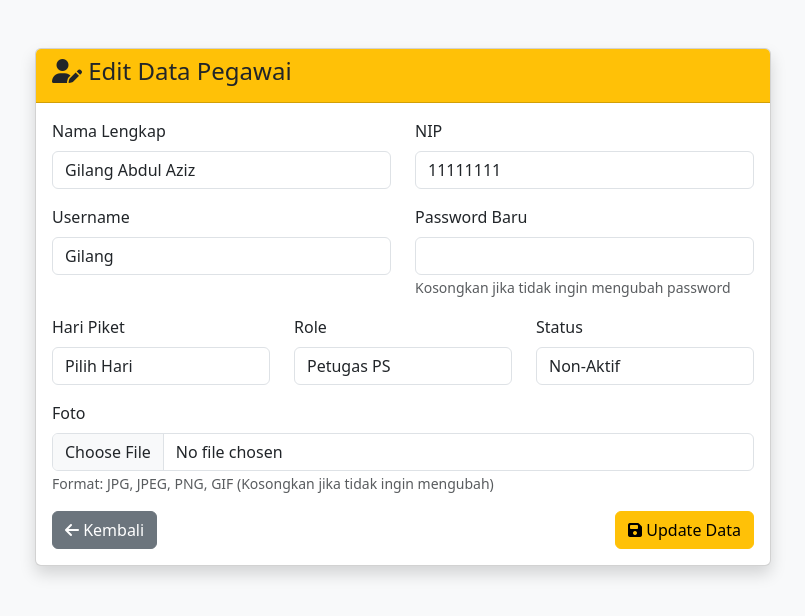
After one commit to alifimansyah/BUKU_TAMU_BPS_KAB_TASIKMALAYA, a PHP site: page /edit_pegawai.php?nip=11111111 in a window 1280 px wide. The commit adds this page. Shown: the top 616 px of the page, without its empty margins (237-1042 px from the left). Run offline with PHP 8.4, Linux system fonts and the light colour scheme; the visitor is signed in with stand-in values (Sample User, id 1); data comes from the database, SQL or seed files in the repository.

Commit message:
add edit functionality for employee records with photo upload and validation

```diff
--- /dev/null
+++ b/edit_pegawai.php
@@ -0,0 +1,230 @@
+<?php
+session_start();
+include 'config/koneksi.php';
+
+// Cek session login
+if (!isset($_SESSION['username'])) {
+    header("Location: login.php");
+    exit();
+}
+
+$error = '';
+$success = '';
+
+// Ambil NIP dari URL
+$nip = isset($_GET['nip']) ? mysqli_real_escape_string($koneksi, $_GET['nip']) : '';
+if (empty($nip)) {
+    header("Location: Profil Pegawai.php");
+    exit();
+}
+
+// Ambil data pegawai
+$query = mysqli_query($koneksi, "SELECT * FROM tb_operator WHERE NIP = '$nip'");
+$pegawai = mysqli_fetch_assoc($query);
+
+if (!$pegawai) {
+    header("Location: Profil Pegawai.php");
+    exit();
+}
+
+if ($_SERVER['REQUEST_METHOD'] == 'POST') {
+    $nama = mysqli_real_escape_string($koneksi, $_POST['nama']);
+    $username = mysqli_real_escape_string($koneksi, $_POST['username']);
+    $new_nip = mysqli_real_escape_string($koneksi, $_POST['nip']);
+    $hari = mysqli_real_escape_string($koneksi, $_POST['hari']);
+    $role = mysqli_real_escape_string($koneksi, $_POST['role']);
+    $status = intval($_POST['status']);
+
+    // Cek NIP dan username sudah ada atau belum (kecuali milik sendiri)
+    $check_nip = mysqli_query($koneksi, "SELECT NIP FROM tb_operator WHERE NIP = '$new_nip' AND NIP != '$nip'");
+    $check_username = mysqli_query($koneksi, "SELECT username FROM tb_operator WHERE username = '$username' AND NIP != '$nip'");
+
+    if (mysqli_num_rows($check_nip) > 0) {
+        $error = "NIP sudah digunakan!";
+    } elseif (mysqli_num_rows($check_username) > 0) {
+        $error = "Username sudah digunakan!";
+    } else {
+        // Handle upload foto
+        $foto = $pegawai['foto']; // Keep existing foto
+        if (isset($_FILES['foto']) && $_FILES['foto']['error'] == 0) {
+            $upload_dir = 'uploads/';
+            if (!is_dir($upload_dir)) {
+                mkdir($upload_dir, 0777, true);
+            }
+
+            $file_extension = strtolower(pathinfo($_FILES['foto']['name'], PATHINFO_EXTENSION));
+            $allowed_extensions = ['jpg', 'jpeg', 'png', 'gif'];
+
+            if (in_array($file_extension, $allowed_extensions)) {
+                $foto_name = time() . '_' . $_FILES['foto']['name'];
+                $foto_path = $upload_dir . $foto_name;
+
+                if (move_uploaded_file($_FILES['foto']['tmp_name'], $foto_path)) {
+                    // Hapus foto lama jika ada
+                    if ($pegawai['foto'] && file_exists($pegawai['foto'])) {
+                        unlink($pegawai['foto']);
+                    }
+                    $foto = $foto_path;
+                }
+            }
+        }
+
+        // Update query
+        $update_query = "UPDATE tb_operator SET
+                         NIP='$new_nip',
+                         username='$username',
+                         Nama='$nama',
+                         foto='$foto',
+                         Hari='$hari',
+                         Role='$role',
+                         Status=$status";
+
+        // Update password jika diisi
+        if (!empty($_POST['password'])) {
+            $password = mysqli_real_escape_string($koneksi, $_POST['password']);
+            $hashed_password = md5($password);
+            $update_query .= ", password='$hashed_password'";
+        }
+
+        $update_query .= " WHERE NIP = '$nip'";
+
+        if (mysqli_query($koneksi, $update_query)) {
+            $success = "Data pegawai berhasil diperbarui!";
+            // Update NIP variable jika berubah
+            $nip = $new_nip;
+            // Refresh data pegawai
+            $query = mysqli_query($koneksi, "SELECT * FROM tb_operator WHERE NIP = '$nip'");
+            $pegawai = mysqli_fetch_assoc($query);
+        } else {
+            $error = "Gagal memperbarui data: " . mysqli_error($koneksi);
+        }
+    }
+}
+?>
+
+<!DOCTYPE html>
+<html lang="id">
+<head>
+    <meta charset="UTF-8">
+    <title>Edit Pegawai - BPS Tasikmalaya</title>
+    <link href="https://cdn.jsdelivr.net/npm/bootstrap@5.3.0/dist/css/bootstrap.min.css" rel="stylesheet">
+    <link rel="stylesheet" href="https://cdnjs.cloudflare.com/ajax/libs/font-awesome/6.4.0/css/all.min.css">
+</head>
+<body class="bg-light">
+    <div class="container mt-5">
+        <div class="row justify-content-center">
+            <div class="col-md-8">
+                <div class="card shadow">
+                    <div class="card-header bg-warning text-dark">
+                        <h4><i class="fas fa-user-edit"></i> Edit Data Pegawai</h4>
+                    </div>
+                    <div class="card-body">
+                        <?php if ($error): ?>
+                            <div class="alert alert-danger"><?= $error ?></div>
+                        <?php endif; ?>
+
+                        <?php if ($success): ?>
+                            <div class="alert alert-success">
+                                <?= $success ?>
+                                <br><a href="Profil Pegawai.php" class="btn btn-sm btn-success mt-2">Kembali ke Daftar Pegawai</a>
+                            </div>
+                        <?php endif; ?>
+
+                        <form method="POST" enctype="multipart/form-data">
+                            <div class="row">
+                                <div class="col-md-6">
+                                    <div class="mb-3">
+                                        <label for="nama" class="form-label">Nama Lengkap</label>
+                                        <input type="text" class="form-control" id="nama" name="nama"
+                                               value="<?= htmlspecialchars($pegawai['Nama']) ?>" maxlength="30" required>
+                                    </div>
+                                </div>
+                                <div class="col-md-6">
+                                    <div class="mb-3">
+                                        <label for="nip" class="form-label">NIP</label>
+                                        <input type="text" class="form-control" id="nip" name="nip"
+                                               value="<?= htmlspecialchars($pegawai['NIP']) ?>" maxlength="10" required>
+                                    </div>
+                                </div>
+                            </div>
+
+                            <div class="row">
+                                <div class="col-md-6">
+                                    <div class="mb-3">
+                                        <label for="username" class="form-label">Username</label>
+                                        <input type="text" class="form-control" id="username" name="username"
+                                               value="<?= htmlspecialchars($pegawai['username']) ?>" maxlength="15" required>
+                                    </div>
+                                </div>
+                                <div class="col-md-6">
+                                    <div class="mb-3">
+                                        <label for="password" class="form-label">Password Baru</label>
+                                        <input type="password" class="form-control" id="password" name="password">
+                                        <small class="text-muted">Kosongkan jika tidak ingin mengubah password</small>
+                                    </div>
+                                </div>
+                            </div>
+
+                            <div class="row">
+                                <div class="col-md-4">
+                                    <div class="mb-3">
+                                        <label for="hari" class="form-label">Hari Piket</label>
+                                        <select class="form-control" id="hari" name="hari">
+                                            <option value="">Pilih Hari</option>
+                                            <option value="Senin" <?= $pegawai['Hari'] == 'Senin' ? 'selected' : '' ?>>Senin</option>
+                                            <option value="Selasa" <?= $pegawai['Hari'] == 'Selasa' ? 'selected' : '' ?>>Selasa</option>
+                                            <option value="Rabu" <?= $pegawai['Hari'] == 'Rabu' ? 'selected' : '' ?>>Rabu</option>
+                                            <option value="Kamis" <?= $pegawai['Hari'] == 'Kamis' ? 'selected' : '' ?>>Kamis</option>
+                                            <option value="Jumat" <?= $pegawai['Hari'] == 'Jumat' ? 'selected' : '' ?>>Jumat</option>
+                                        </select>
+                                    </div>
+                                </div>
+                                <div class="col-md-4">
+                                    <div class="mb-3">
+                                        <label for="role" class="form-label">Role</label>
+                                        <select class="form-control" id="role" name="role" required>
+                                            <option value="">Pilih Role</option>
+                                            <option value="adminPST" <?= $pegawai['Role'] == 'adminPST' ? 'selected' : '' ?>>Admin PST</option>
+                                            <option value="Petugas PS" <?= $pegawai['Role'] == 'Petugas PS' ? 'selected' : '' ?>>Petugas PS</option>
+                                            <option value="Staff" <?= $pegawai['Role'] == 'Staff' ? 'selected' : '' ?>>Staff</option>
+                                        </select>
+                                    </div>
+                                </div>
+                                <div class="col-md-4">
+                                    <div class="mb-3">
+                                        <label for="status" class="form-label">Status</label>
+                                        <select class="form-control" id="status" name="status" required>
+                                            <option value="1" <?= $pegawai['Status'] == 1 ? 'selected' : '' ?>>Aktif</option>
+                                            <option value="0" <?= $pegawai['Status'] == 0 ? 'selected' : '' ?>>Non-Aktif</option>
+                                        </select>
+                                    </div>
+                                </div>
+                            </div>
+
+                            <div class="mb-3">
+                                <label for="foto" class="form-label">Foto</label>
+                                <input type="file" class="form-control" id="foto" name="foto" accept="image/*">
+                                <small class="text-muted">Format: JPG, JPEG, PNG, GIF (Kosongkan jika tidak ingin mengubah)</small>
+                                <?php if ($pegawai['foto']): ?>
+                                    <div class="mt-2">
+                                        <img src="<?= $pegawai['foto'] ?>" alt="Current photo" class="img-thumbnail" style="width: 100px; height: 100px; object-fit: cover;">
+                                    </div>
+                                <?php endif; ?>
+                            </div>
+
+                            <div class="d-flex justify-content-between">
+                                <a href="Profil Pegawai.php" class="btn btn-secondary">
+                                    <i class="fas fa-arrow-left"></i> Kembali
+                                </a>
+                                <button type="submit" class="btn btn-warning">
+                                    <i class="fas fa-save"></i> Update Data
+                                </button>
+                            </div>
+                        </form>
+                    </div>
+                </div>
+            </div>
+        </div>
+    </div>
+</body>
+</html>
```
Also changed, not shown: edit_pengunjung.php (+83 -33 lines).
